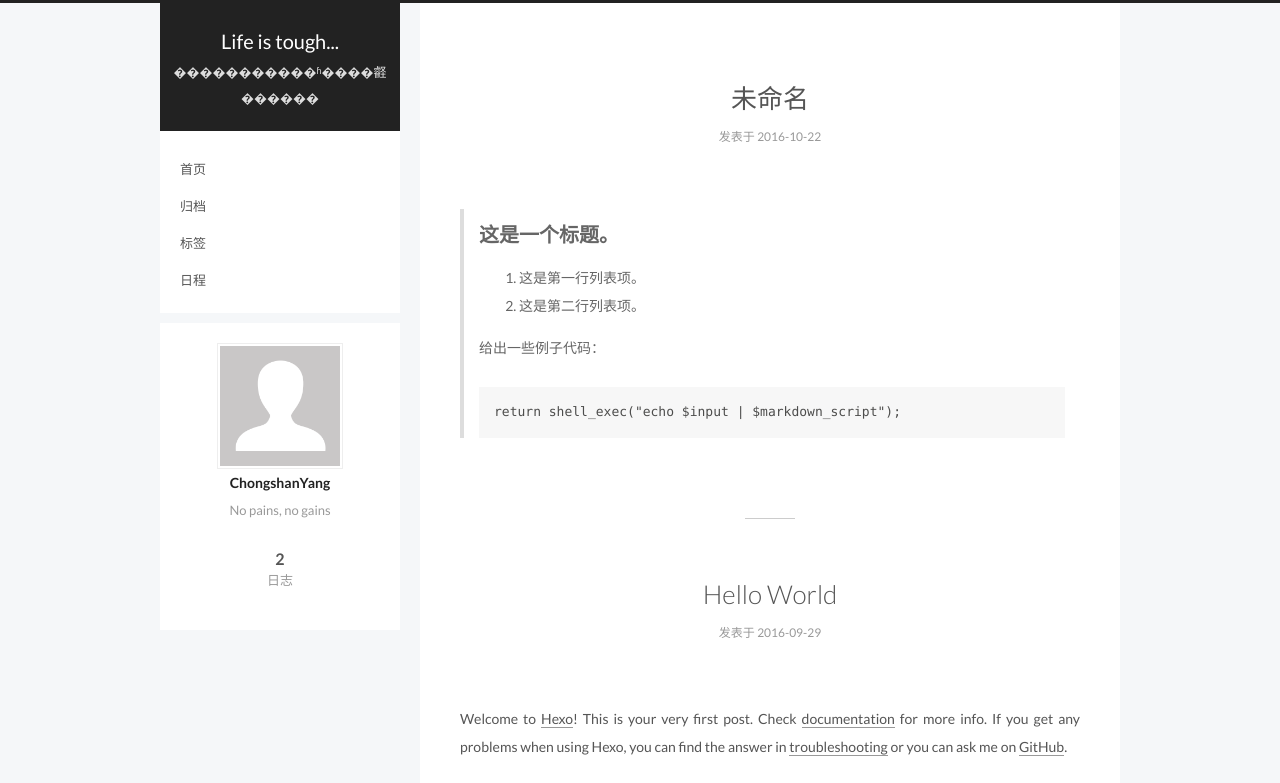
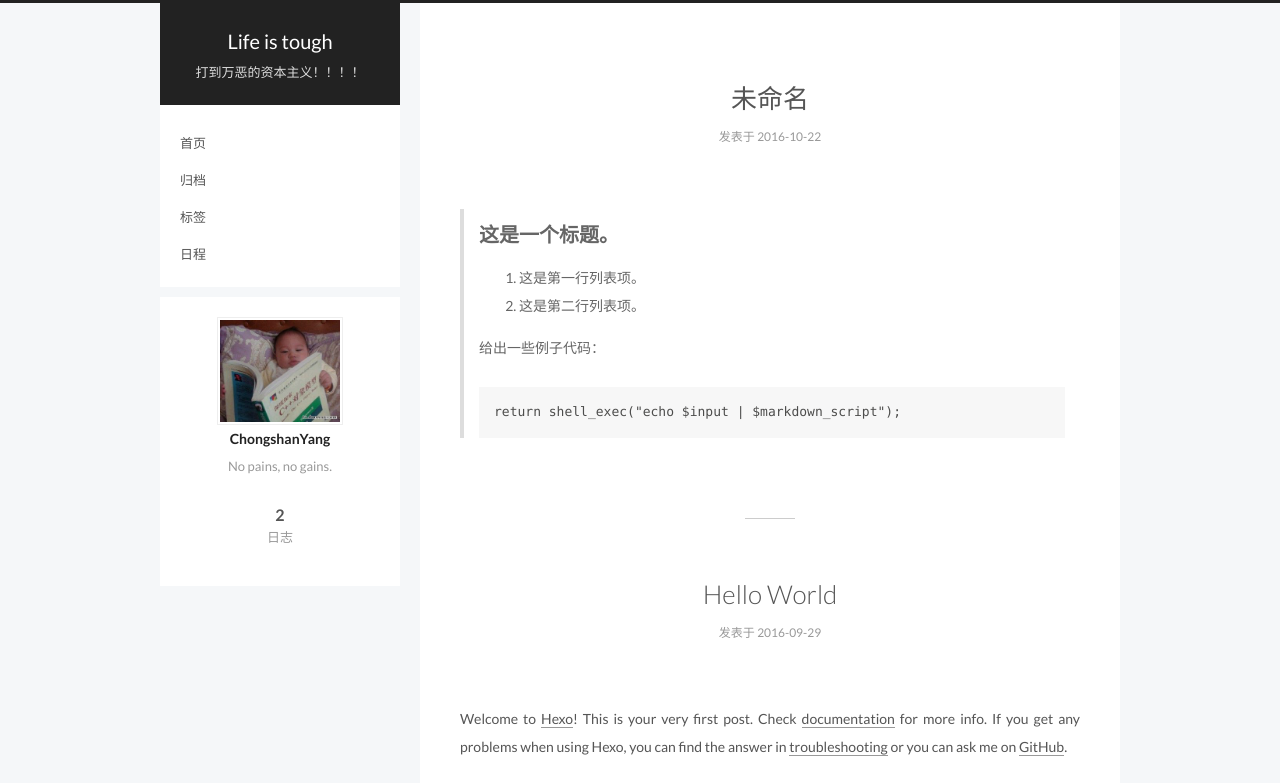
Before and after one commit to ChongshanYang/ChongshanYang.github.io, a plain HTML site: page index.html in a window 1280 px wide. Shown: the top 783 px of the page. Drawn offline with Linux system fonts and the light colour scheme.

Commit message:
Site updated: 2016-10-22 19:54:47

```diff
--- a/css/main.css
+++ b/css/main.css
@@ -1564,7 +1564,7 @@ pre .javascript .function {
   width: 4px;
   height: 4px;
   border-radius: 50%;
-  background: #8e082d;
+  background: #b109d0;
 }
 .links-of-blogroll {
   font-size: 13px;
--- a/index.html
+++ b/index.html
@@ -84,15 +84,15 @@
 
 
 
-<meta name="description" content="No pains, no gains">
+<meta name="description" content="No pains, no gains.">
 <meta property="og:type" content="website">
-<meta property="og:title" content="Life is tough...">
+<meta property="og:title" content="Life is tough">
 <meta property="og:url" content="http://yoursite.com/index.html">
-<meta property="og:site_name" content="Life is tough...">
-<meta property="og:description" content="No pains, no gains">
+<meta property="og:site_name" content="Life is tough">
+<meta property="og:description" content="No pains, no gains.">
 <meta name="twitter:card" content="summary">
-<meta name="twitter:title" content="Life is tough...">
-<meta name="twitter:description" content="No pains, no gains">
+<meta name="twitter:title" content="Life is tough">
+<meta name="twitter:description" content="No pains, no gains.">
 
 
 
@@ -116,7 +116,7 @@
   <link rel="canonical" href="http://yoursite.com/"/>
 
 
-  <title> Life is tough... </title>
+  <title> Life is tough </title>
 </head>
 
 <body itemscope itemtype="//schema.org/WebPage" lang="zh-Hans">
@@ -149,11 +149,11 @@
   <div class="custom-logo-site-title">
     <a href="/"  class="brand" rel="start">
       <span class="logo-line-before"><i></i></span>
-      <span class="site-title">Life is tough...</span>
+      <span class="site-title">Life is tough</span>
       <span class="logo-line-after"><i></i></span>
     </a>
   </div>
-  <p class="site-subtitle">�����������ʱ����壡������</p>
+  <p class="site-subtitle">打到万恶的资本主义！！！！</p>
 </div>
 
 <div class="site-nav-toggle">
@@ -456,10 +456,10 @@
       <section class="site-overview sidebar-panel  sidebar-panel-active ">
         <div class="site-author motion-element" itemprop="author" itemscope itemtype="//schema.org/Person">
           <img class="site-author-image" itemprop="image"
-               src="/images/avatar.gif"
+               src="/images/avatar.png"
                alt="ChongshanYang" />
           <p class="site-author-name" itemprop="name">ChongshanYang</p>
-          <p class="site-description motion-element" itemprop="description">No pains, no gains</p>
+          <p class="site-description motion-element" itemprop="description">No pains, no gains.</p>
         </div>
         <nav class="site-state motion-element">
           <div class="site-state-item site-state-posts">
```
Also changed, not shown: 2016/09/29/hello-world/index.html (+6 -6 lines), 2016/10/22/nihao/index.html (+8 -8 lines), archives/2016/09/index.html (+11 -11 lines), archives/2016/10/index.html (+11 -11 lines), archives/2016/index.html (+11 -11 lines), archives/index.html (+11 -11 lines).
